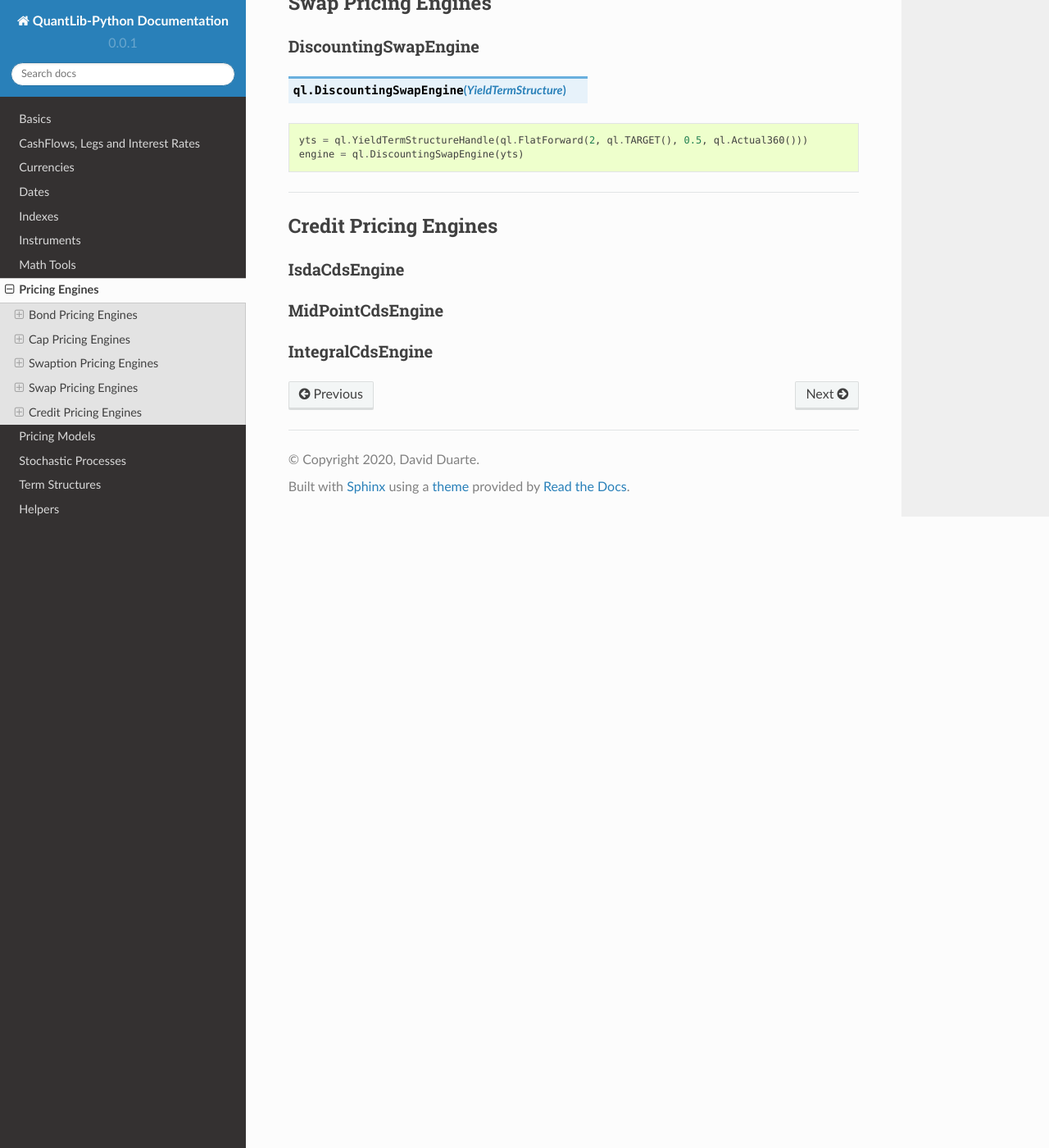
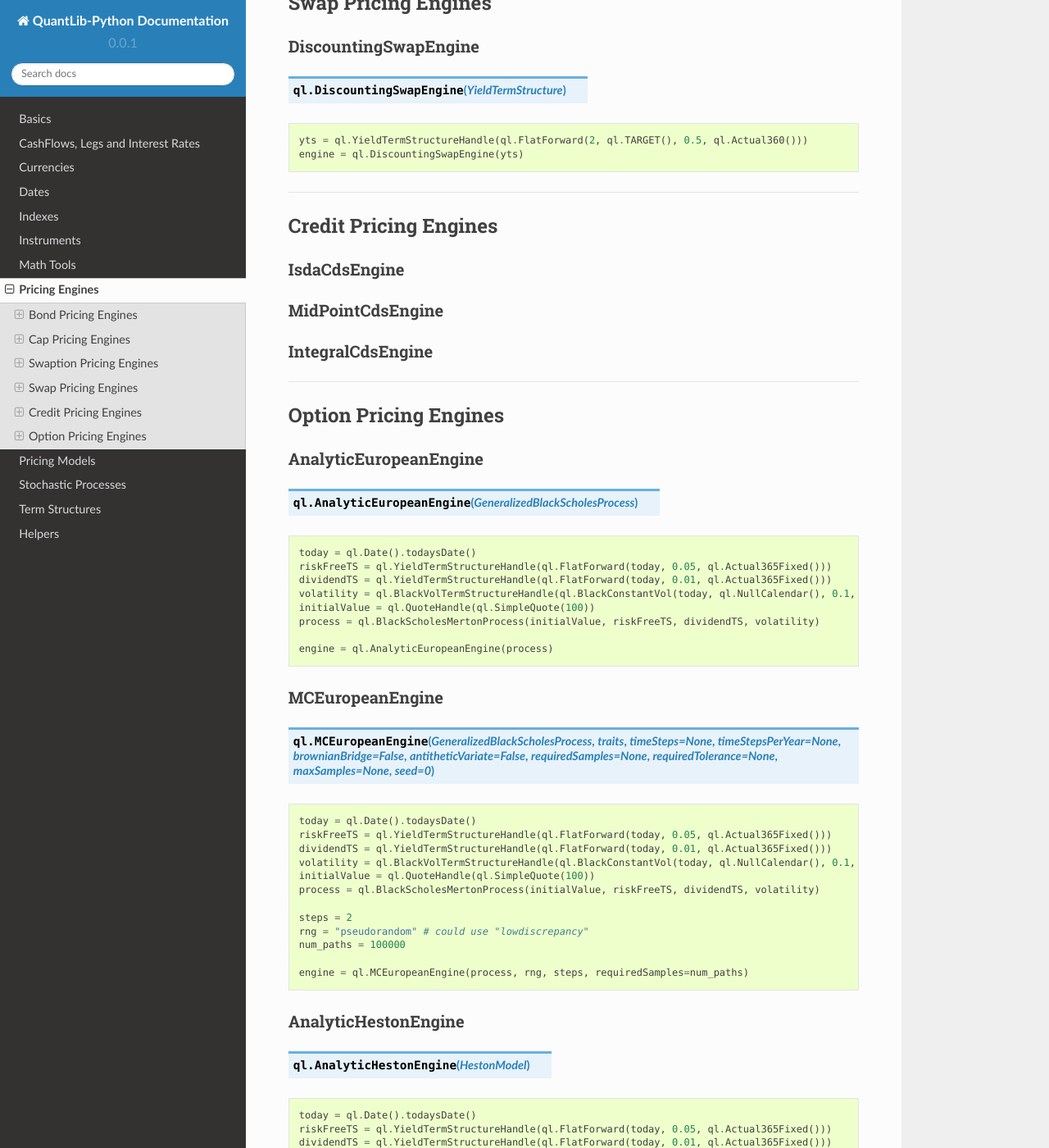
Before and after one commit to nhaga/QuantLib-Python-Docs, a Sphinx documentation site: the page built from docs/pricing_engines.rst, in a window 1280 px wide and 1400 px high, scrolled down 5516 px. Shown: the whole window at 82% size. Built offline with Sphinx 7.4.7 and the Read the Docs theme 2.0.0, drawn with Linux system fonts in a browser that asks for light colours; formulas are drawn with MathJax 3; some of the changed text lies outside the part shown.

Commit message:
Update pricing_engines.rst
Adding four Vanilla pricing engines, analytic and MC for both BS and Heston

```diff
--- a/docs/pricing_engines.rst
+++ b/docs/pricing_engines.rst
@@ -320,3 +320,98 @@ MidPointCdsEngine
 
 IntegralCdsEngine
 *****************
+
+
+------
+
+
+Option Pricing Engines
+########################
+
+AnalyticEuropeanEngine
+**********************
+
+.. function:: ql.AnalyticEuropeanEngine(GeneralizedBlackScholesProcess)
+
+.. code-block:: python
+
+    today = ql.Date().todaysDate()
+    riskFreeTS = ql.YieldTermStructureHandle(ql.FlatForward(today, 0.05, ql.Actual365Fixed()))
+    dividendTS = ql.YieldTermStructureHandle(ql.FlatForward(today, 0.01, ql.Actual365Fixed()))
+    volatility = ql.BlackVolTermStructureHandle(ql.BlackConstantVol(today, ql.NullCalendar(), 0.1, ql.Actual365Fixed()))
+    initialValue = ql.QuoteHandle(ql.SimpleQuote(100))
+    process = ql.BlackScholesMertonProcess(initialValue, riskFreeTS, dividendTS, volatility)
+
+    engine = ql.AnalyticEuropeanEngine(process)
+
+
+MCEuropeanEngine
+****************
+
+.. function:: ql.MCEuropeanEngine(GeneralizedBlackScholesProcess, traits, timeSteps=None, timeStepsPerYear=None, brownianBridge=False, antitheticVariate=False, requiredSamples=None, requiredTolerance=None, maxSamples=None, seed=0)
+
+.. code-block:: python
+
+    today = ql.Date().todaysDate()
+    riskFreeTS = ql.YieldTermStructureHandle(ql.FlatForward(today, 0.05, ql.Actual365Fixed()))
+    dividendTS = ql.YieldTermStructureHandle(ql.FlatForward(today, 0.01, ql.Actual365Fixed()))
+    volatility = ql.BlackVolTermStructureHandle(ql.BlackConstantVol(today, ql.NullCalendar(), 0.1, ql.Actual365Fixed()))
+    initialValue = ql.QuoteHandle(ql.SimpleQuote(100))
+    process = ql.BlackScholesMertonProcess(initialValue, riskFreeTS, dividendTS, volatility)
+
+    steps = 2
+    rng = "pseudorandom" # could use "lowdiscrepancy"
+    num_paths = 100000
+
+    engine = ql.MCEuropeanEngine(process, rng, steps, requiredSamples=num_paths)
+
+
+AnalyticHestonEngine
+********************
+
+.. function:: ql.AnalyticHestonEngine(HestonModel)
+
+.. code-block:: python
+
+    today = ql.Date().todaysDate()
+    riskFreeTS = ql.YieldTermStructureHandle(ql.FlatForward(today, 0.05, ql.Actual365Fixed()))
+    dividendTS = ql.YieldTermStructureHandle(ql.FlatForward(today, 0.01, ql.Actual365Fixed()))
+
+    initialValue = ql.QuoteHandle(ql.SimpleQuote(100))
+    v0 = 0.005
+    kappa = 0.8
+    theta = 0.008
+    rho = 0.2
+    sigma = 0.1
+
+    hestonProcess = ql.HestonProcess(riskFreeTS, dividendTS, initialValue, v0, kappa, theta, sigma, rho)
+    hestonModel = ql.HestonModel(hestonProcess)
+
+    engine = ql.AnalyticHestonEngine(hestonModel)
+
+
+MCEuropeanHestonEngine
+**********************
+
+.. function:: ql.MCEuropeanHestonEngine(HestonProcess, traits, timeSteps=None, timeStepsPerYear=None, antitheticVariate=False, requiredSamples=None, requiredTolerance=None, maxSamples=None, seed=0)
+
+.. code-block:: python
+
+    today = ql.Date().todaysDate()
+    riskFreeTS = ql.YieldTermStructureHandle(ql.FlatForward(today, 0.05, ql.Actual365Fixed()))
+    dividendTS = ql.YieldTermStructureHandle(ql.FlatForward(today, 0.01, ql.Actual365Fixed()))
+
+    initialValue = ql.QuoteHandle(ql.SimpleQuote(100))
+    v0 = 0.005
+    kappa = 0.8
+    theta = 0.008
+    rho = 0.2
+    sigma = 0.1
+
+    hestonProcess = ql.HestonProcess(riskFreeTS, dividendTS, initialValue, v0, kappa, theta, sigma, rho)
+
+    steps = 2
+    rng = "pseudorandom" # could use "lowdiscrepancy"
+    num_paths = 100000
+
+    engine = ql.MCEuropeanHestonEngine(hestonProcess, rng, steps, requiredSamples=num_paths)
```
